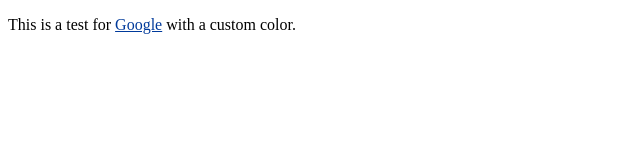
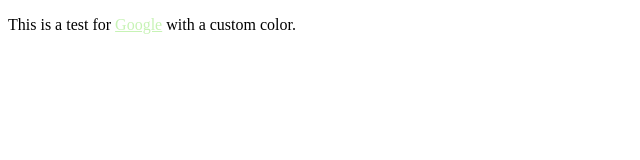
Before and after one commit to nbookman/RecolorTableauLinks, a plain HTML site: page index.html in a window 1280 px wide. Shown: the full height of the page, 0-640 px from the left. Drawn offline with Linux system fonts and the light colour scheme.

Commit message:
Update style.css

```diff
--- a/style.css
+++ b/style.css
@@ -1,5 +1,5 @@
 a {
-    color: #003a9b !important;
+    color: #c7f3b5 !important;
 }
 
 a:hover {
```
